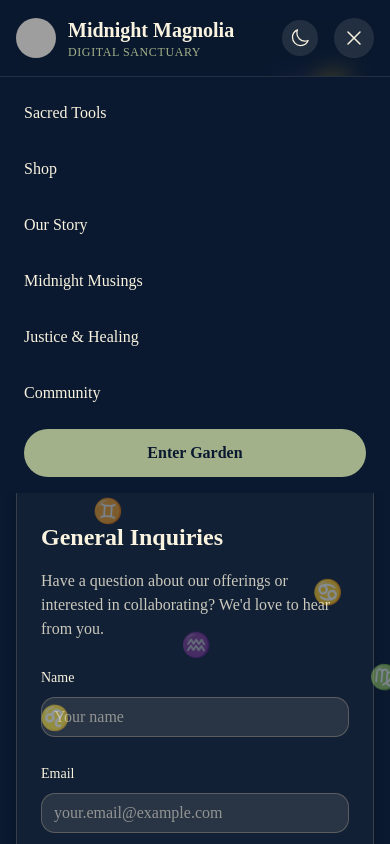
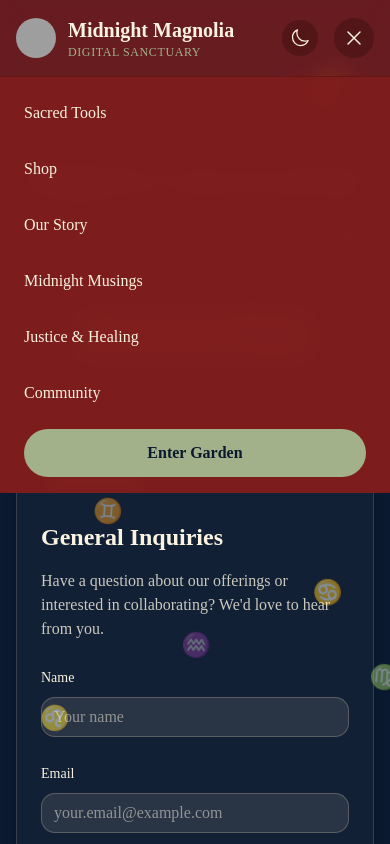
Before and after one commit to Rumi1013/midnight-magnolia-website, a Next.js app: page /contact in a window 390 px wide. Both pictures are taken after a click on the button 354 px from the left and 38 px from the top of the page. Shown: the top 844 px of the page. Built offline with nearby package versions, Linux system fonts and the light colour scheme; grey boxes are pictures that could not be loaded.

Commit message:
feat: restore original burgundy navigation bar styling
Maintain original design with rich burgundy background and enhanced contrast.

#VERCEL_SKIP

Co-authored-by: Magnolia_musings <166760615+Rumi1013@users.noreply.github.com>

```diff
--- a/app/components/Header.tsx
+++ b/app/components/Header.tsx
@@ -36,7 +36,7 @@ export default function Header() {
   return (
     <motion.header
       className={`fixed top-0 z-50 w-full backdrop-blur-md transition-all duration-300 ${
-        scrolled ? "bg-midnight-blue/90 shadow-md" : "bg-midnight-blue/50"
+        scrolled ? "bg-red-900/95 shadow-lg" : "bg-red-900/80"
       }`}
       initial={{ y: -100 }}
       animate={{ y: 0 }}
@@ -69,7 +69,7 @@ export default function Header() {
             <Link
               key={item.name}
               href={item.href}
-              className="font-lora text-sm text-magnolia-white hover:text-sage-green transition-colors duration-300 relative group"
+              className="font-lora text-sm text-magnolia-white hover:text-gold transition-colors duration-300 relative group"
             >
               {item.name}
               <span className="absolute -bottom-1 left-0 w-0 h-0.5 bg-sage-green transition-all duration-300 group-hover:w-full" />
@@ -83,7 +83,7 @@ export default function Header() {
           {mounted && (
             <button
               onClick={() => setTheme(theme === "dark" ? "light" : "dark")}
-              className="rounded-full p-2 bg-magnolia-white/10 text-magnolia-white hover:bg-sage-green/20 hover:text-sage-green transition-colors duration-300"
+              className="rounded-full p-2 bg-black/20 text-magnolia-white hover:bg-gold/20 hover:text-gold transition-colors duration-300"
               aria-label="Toggle theme"
             >
               {theme === "dark" ? <SunIcon className="h-5 w-5" /> : <MoonIcon className="h-5 w-5" />}
@@ -98,7 +98,7 @@ export default function Header() {
           {/* Mobile menu button */}
           <button
             onClick={() => setIsMenuOpen(!isMenuOpen)}
-            className="lg:hidden rounded-full p-2 bg-magnolia-white/10 text-magnolia-white hover:bg-sage-green/20 hover:text-sage-green transition-colors duration-300"
+            className="lg:hidden rounded-full p-2 bg-black/20 text-magnolia-white hover:bg-gold/20 hover:text-gold transition-colors duration-300"
             aria-label="Toggle menu"
           >
             {isMenuOpen ? <XMarkIcon className="h-6 w-6" /> : <Bars3Icon className="h-6 w-6" />}
@@ -112,7 +112,7 @@ export default function Header() {
           initial={{ opacity: 0, height: 0 }}
           animate={{ opacity: 1, height: "auto" }}
           exit={{ opacity: 0, height: 0 }}
-          className="lg:hidden bg-midnight-blue border-t border-magnolia-white/10"
+          className="lg:hidden bg-red-900/95 border-t border-black/20"
         >
           <div className="px-6 py-4 space-y-4">
             {navigation.map((item) => (
```
